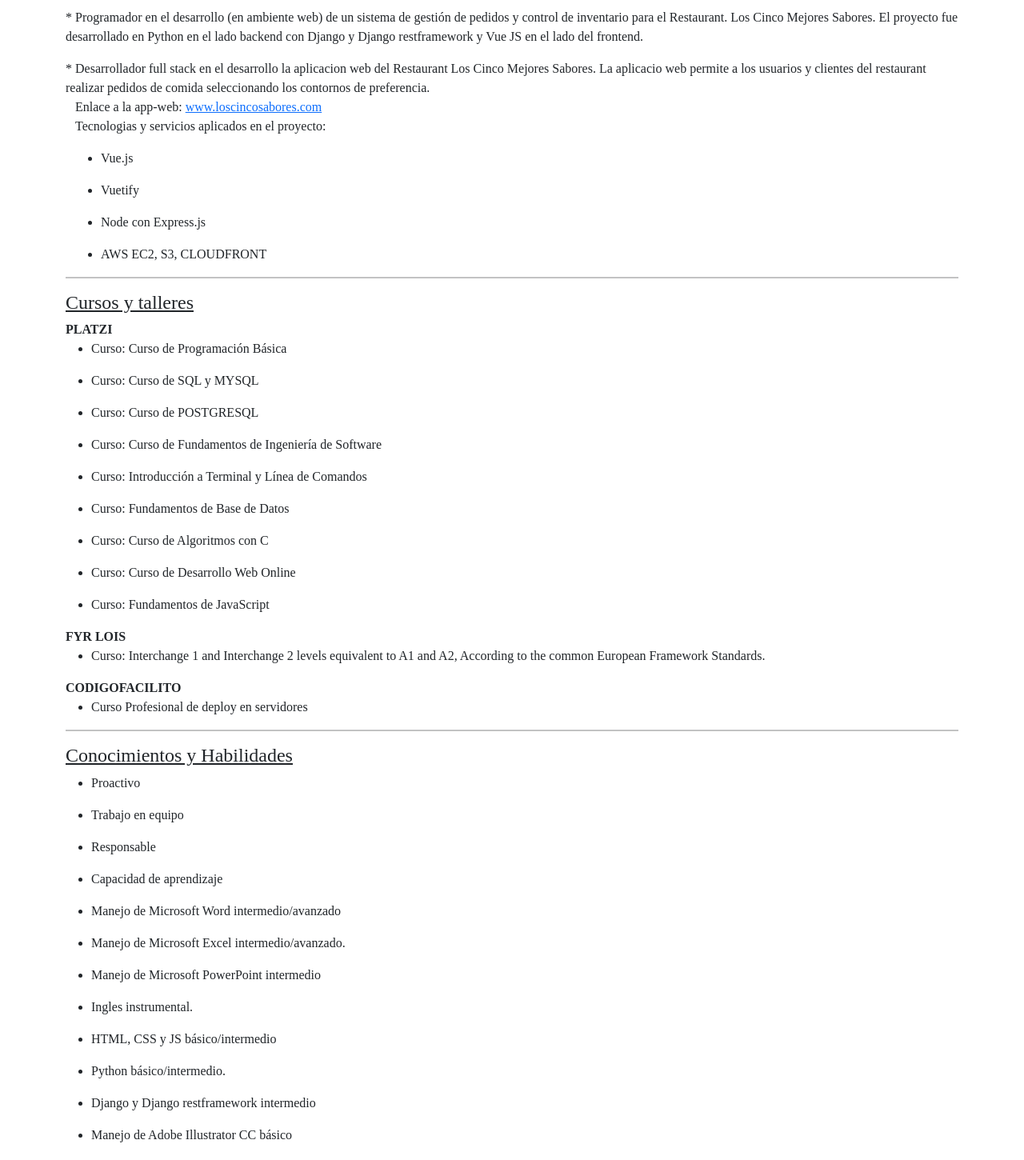
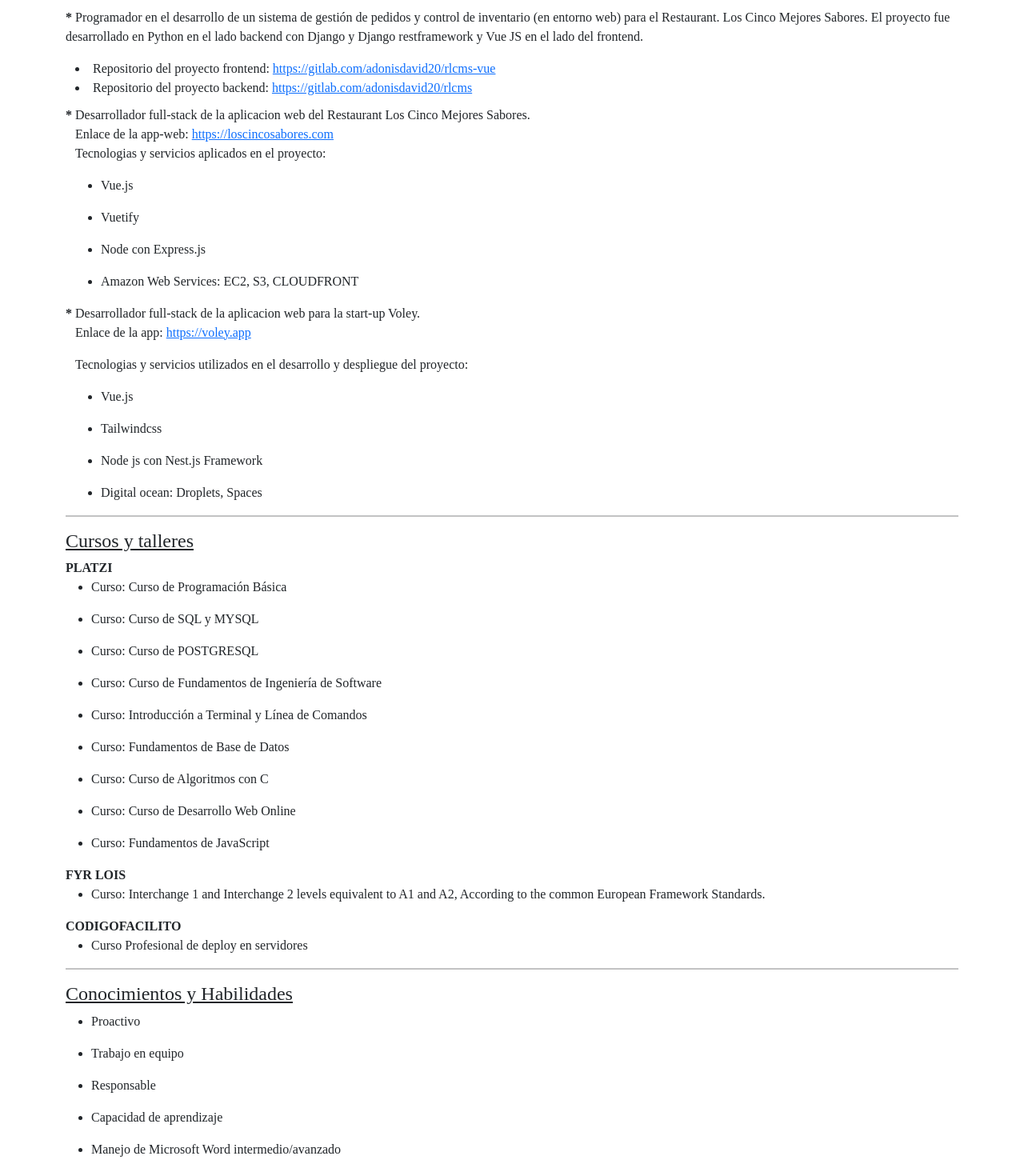
Before and after one commit to adonisperez23/cv-web, a Vue app: page / in a window 1280 px wide. Shown: the part 660-2110 px from the top of the page at 80% size. Built offline with nearby package versions, Linux system fonts and the light colour scheme.

Commit message:
feat: new experience and skills added

```diff
--- a/index.html
+++ b/index.html
@@ -4,7 +4,7 @@
     <meta charset="UTF-8" />
     <link rel="stylesheet" href="https://cdn.jsdelivr.net/npm/bootstrap-icons@1.10.2/font/bootstrap-icons.css">
     <meta name="viewport" content="width=device-width, initial-scale=1.0" />
-    <title>Adonis Perez Curriculum vitae</title>
+    <title>Adonis Perez Curriculum Vitae</title>
   </head>
   <body>
     <div id="app"></div>
--- a/src/components/Experience.vue
+++ b/src/components/Experience.vue
@@ -1,7 +1,8 @@
 <template>
   <div>
     <h4>Experiencia</h4>
-    <p>* Mas de 10 años trabajando en un Restaurant, por lo que he desempeñado distintos cargos como: </p>
+    <p><strong>*</strong> Mas de 10 años trabajando en un Restaurant desempeñando distintos cargos como:
+    </p>
     <div class="container">
       <li>Mesero</li>
       <li>Ayudante de cocina</li>
@@ -10,18 +11,26 @@
       <li>Administrador</li>
     </div>
 
-    <p class="espacio">* Programador en el desarrollo (en ambiente web) de un sistema de gestión de pedidos y control
-      de inventario para el Restaurant. Los Cinco Mejores Sabores. El proyecto fue desarrollado en
+    <p class="espacio"><strong>*</strong> Programador en el desarrollo de un sistema de gestión de pedidos y control
+      de inventario (en entorno web) para el Restaurant. Los Cinco Mejores Sabores. El proyecto fue desarrollado en
       Python en el lado backend con Django y Django restframework y Vue JS en el lado del frontend.</p>
+    <div class="container">
+      <li>
+        Repositorio del proyecto frontend: <a href="https://gitlab.com/adonisdavid20/rlcms-vue"
+          target="_blank">https://gitlab.com/adonisdavid20/rlcms-vue</a>
+      </li>
+      <li>
+        Repositorio del proyecto backend: <a href="https://gitlab.com/adonisdavid20/rlcms"
+          target="_blank">https://gitlab.com/adonisdavid20/rlcms</a>
+      </li>
+    </div>
     <p class="espacio">
-      * Desarrollador full stack en el desarrollo la aplicacion web del Restaurant Los Cinco Mejores Sabores.
-      La aplicacio web permite a los usuarios y clientes del restaurant realizar pedidos de comida seleccionando los
-      contornos
-      de preferencia.
+      <strong>*</strong> Desarrollador full-stack de la aplicacion web del Restaurant Los Cinco Mejores
+      Sabores.
     <div class="container">
-      Enlace a la app-web:
+      Enlace de la app-web:
       <a rel="stylesheet" target="_blank" href="https://loscincosabores.com">
-        www.loscincosabores.com
+        https://loscincosabores.com
       </a>
     </div>
 
@@ -41,10 +50,36 @@
         <li> Node con Express.js</li>
       </ul>
       <ul>
-        <li> AWS EC2, S3, CLOUDFRONT </li>
+        <li> Amazon Web Services: EC2, S3, CLOUDFRONT </li>
       </ul>
     </div>
-
+    </p>
+    <p class="espacio">
+      <strong>*</strong> Desarrollador full-stack de la aplicacion web para la start-up Voley.
+    <div class="container">
+      <p>Enlace de la app: <a href="https://voley.app" target="_blank">https://voley.app</a></p>
+      <p>Tecnologias y servicios utilizados en el desarrollo y despliegue del proyecto:</p>
+      <ul>
+        <li>
+          Vue.js
+        </li>
+      </ul>
+      <ul>
+        <li>
+          Tailwindcss
+        </li>
+      </ul>
+      <ul>
+        <li>
+          Node js con Nest.js Framework
+        </li>
+      </ul>
+      <ul>
+        <li>
+          Digital ocean: Droplets, Spaces
+        </li>
+      </ul>
+    </div>
     </p>
   </div>
 </template>
--- a/src/components/Skills.vue
+++ b/src/components/Skills.vue
@@ -1,6 +1,6 @@
 <template>
-  <div >
-    <h4 >Conocimientos y Habilidades</h4>
+  <div>
+    <h4>Conocimientos y Habilidades</h4>
     <ul>
       <li>Proactivo</li>
     </ul>
@@ -23,9 +23,6 @@
       <li>Manejo de Microsoft PowerPoint intermedio</li>
     </ul>
     <ul>
-      <li>Ingles instrumental.</li>
-    </ul>
-    <ul>
       <li>HTML, CSS y JS básico/intermedio</li>
     </ul>
     <ul>
@@ -35,13 +32,17 @@
       <li>Django y Django restframework intermedio</li>
     </ul>
     <ul>
-      <li>Manejo de Adobe Illustrator CC básico</li>
+      <li>Manejo de sistemas operativos Windows</li>
     </ul>
     <ul>
-      <li>Manejo de sistemas operativos Windows XP, Vista,
-        7, 8, 10 y Software Libre.</li>
+      <li>Manejo de distribuciones de sistemas operativos tipo linux como Debian y Ubuntu intermedio</li>
     </ul>
-
+    <ul>
+      <li>Manejo de servicios de computacion en la nube con Digital Ocean basico/intermedio</li>
+    </ul>
+    <ul>
+      <li>Manejo de servicios de computacion en la nube con Amazon Web Services basico/intermedio</li>
+    </ul>
   </div>
 </template>
 
```
